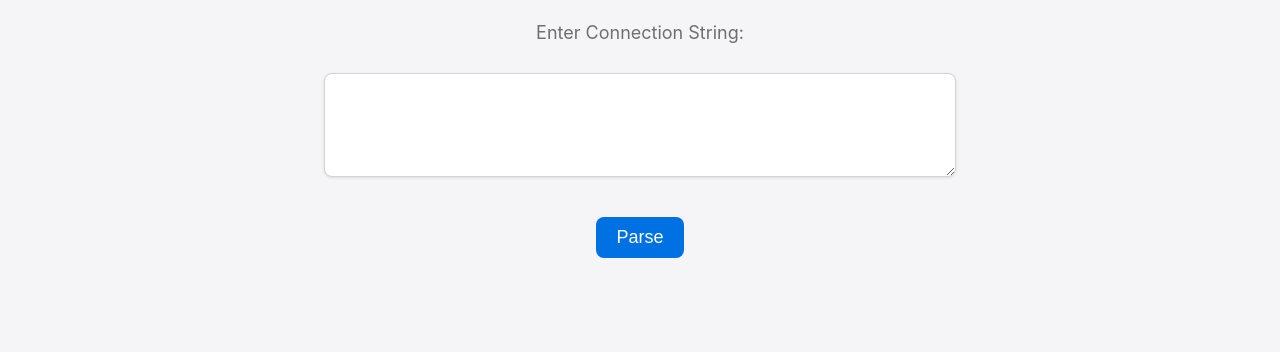
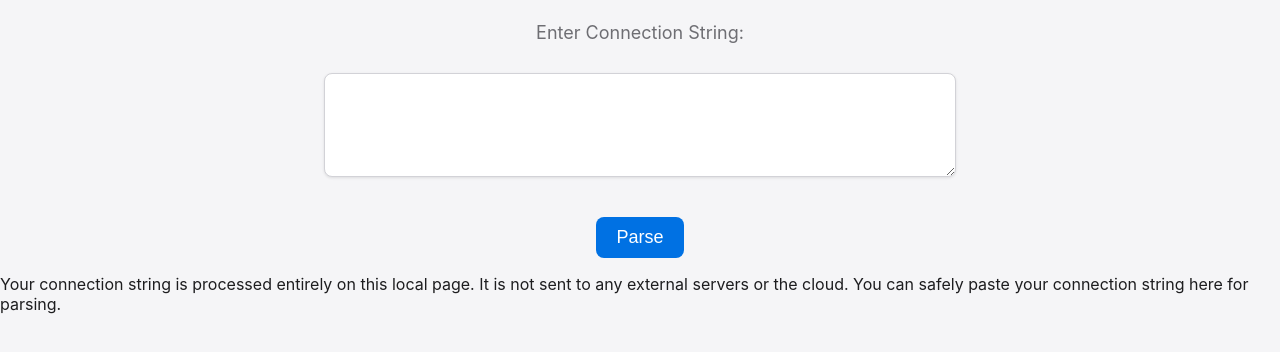
Before and after one commit to nirzaf/connection-string-parser, a plain HTML site: page index.html in a window 1280 px wide. Shown: the part 116-468 px from the top of the page. Drawn offline with Linux system fonts and the light colour scheme.

Commit message:
Update index.html

```diff
--- a/index.html
+++ b/index.html
@@ -182,6 +182,9 @@
     <label for="connectionString">Enter Connection String:</label><br>
     <textarea id="connectionString" rows="4"></textarea><br>
     <button onclick="parseConnectionString()">Parse</button>
+    <div class="notice">
+        <p>Your connection string is processed entirely on this local page. It is not sent to any external servers or the cloud. You can safely paste your connection string here for parsing.</p>
+    </div>
     <div id="output"></div>
 </body>
 </html>
```
